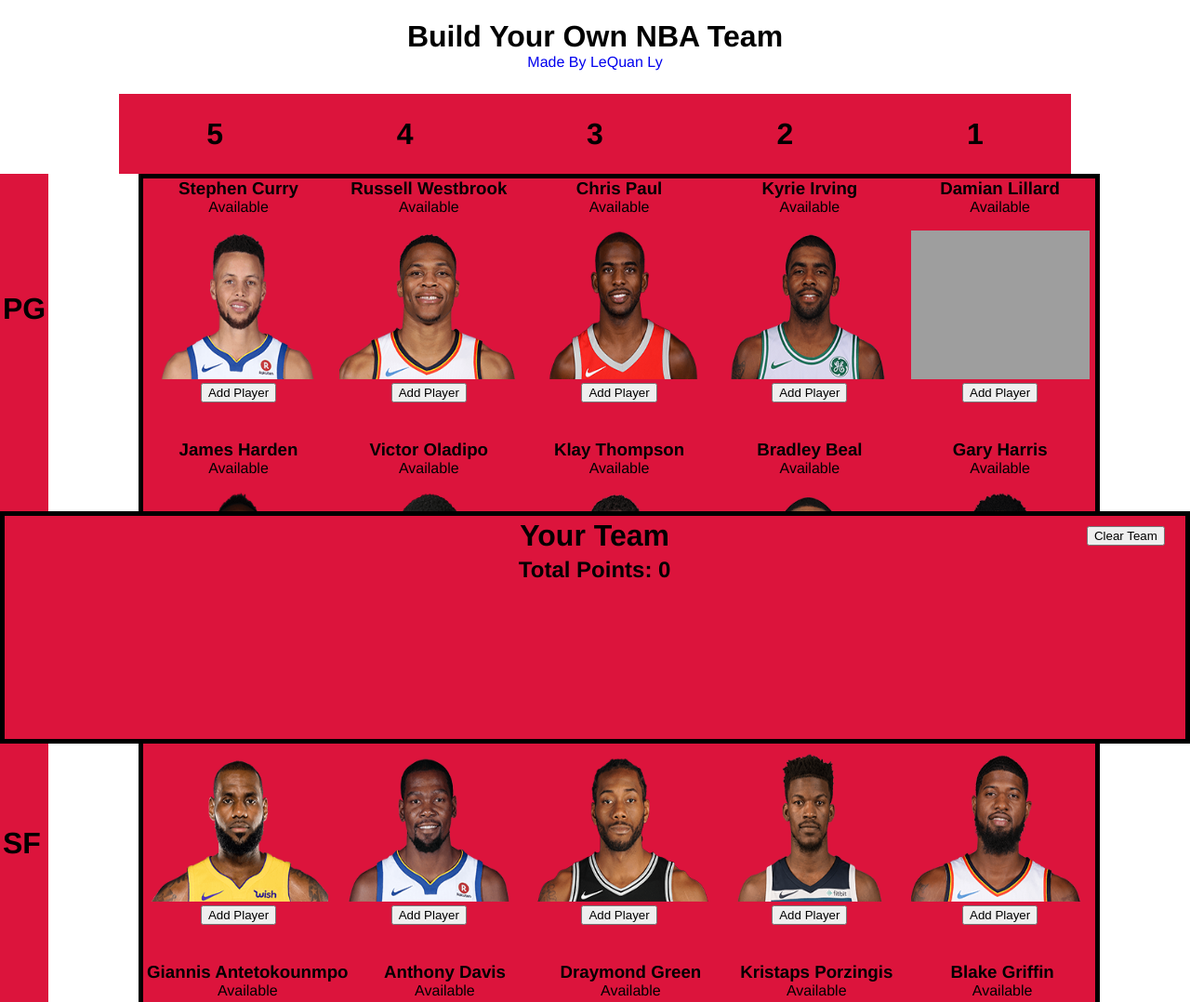
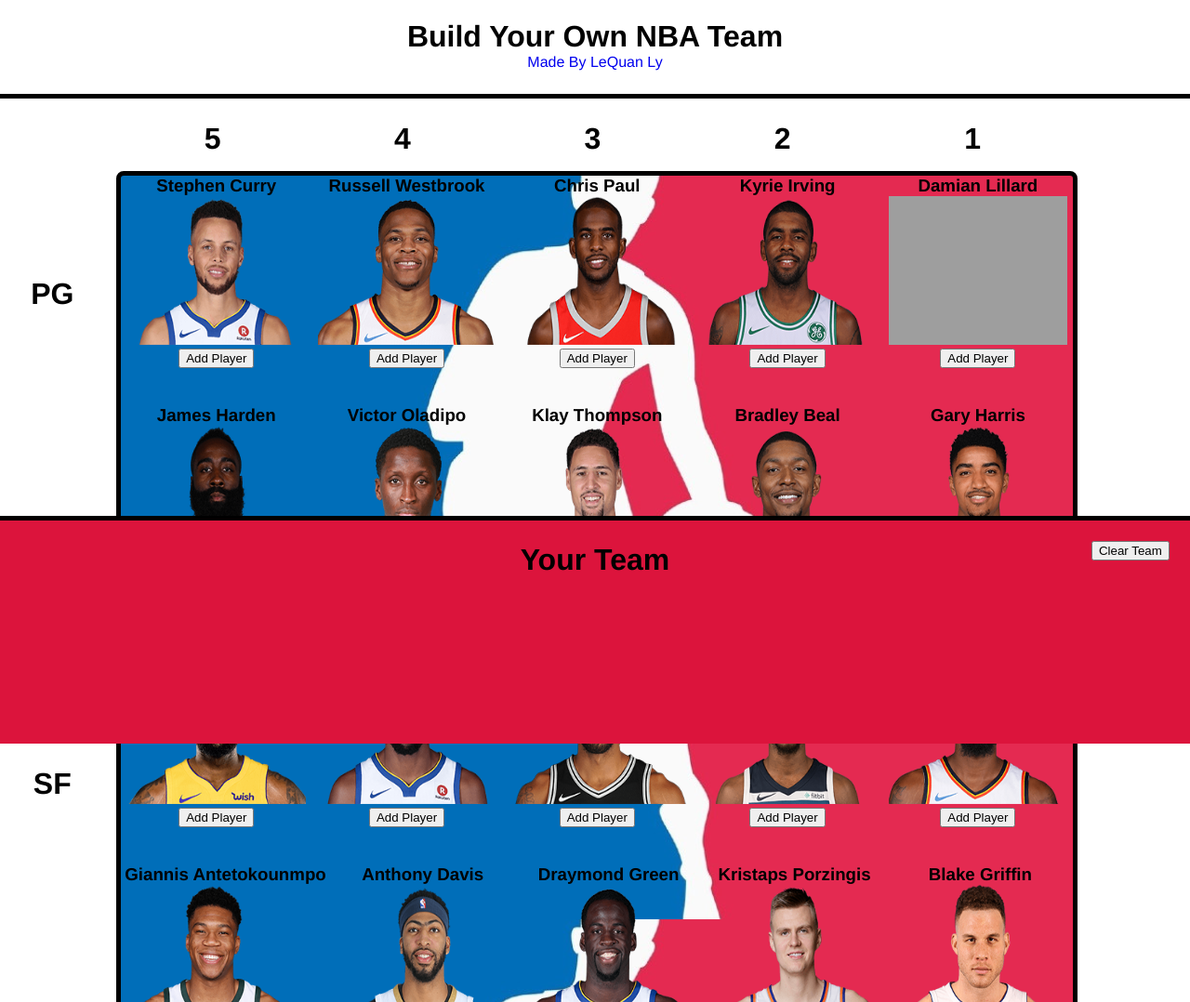
Before and after one commit to codekngswd/buildnbateam, a React app: page / in a window 1280 px wide. Shown: the top 1078 px of the page at 93% size. Built offline with nearby package versions, Linux system fonts and the light colour scheme; grey boxes are pictures that could not be loaded.

Commit message:
Interface suffice. Functionality going forward: availability disabling add player button. Calculate possible players left by points versus total points.

```diff
--- a/src/components/App.js
+++ b/src/components/App.js
@@ -77,15 +77,25 @@
      * total points is equal to or greater than 15,
      * then set isDisabled to true and disable all
      * Player buttons  */
+    if (Object.keys(this.state.team).length < 5 && total >= 15) {
+      alert ("Team Size " + Object.keys(this.state.team).length + " Players with " + total + " Points.");
+    }
+
     if (Object.keys(this.state.team).length === 5 && total > 15) {
       isDisabled = true;
-    } else if (Object.keys(this.state.team).length === 5 || total >= 15) {
+      alert ("Total Points: " + total + ". Too high.");
+    }
+
+    if (Object.keys(this.state.team).length === 5 && total < 15) {
+      isDisabled = true;
+      alert ("Total Points: " + total + ". Too low.");
+    }
+
+    if (Object.keys(this.state.team).length === 5 || total >= 15) {
       isDisabled = true;
     } else {
       isDisabled = false;
     }
-
-    // if (Object.keys(this.state.team).length === 5 && total > 15)
 
     return (
       <div>
@@ -102,9 +112,9 @@
         Functionality:
         - Add Player
         */}
-        <div>
+        <div class="grid-container">
           {/** Horizontal Table that indicates Player Point value */}
-          <table id="pointsTitle">
+          <table class="title" id="pointsTitle">
             <tbody>
               <tr>
                 <td><h1>5</h1></td>
@@ -117,7 +127,7 @@
           </table>
 
           {/** Vertical Table that indicates Player Position */}
-          <table id="positionsTitle">
+          <table class="menu" id="positionsTitle">
             <tbody>
               <tr>
                 <td><h1>PG</h1></td>
@@ -137,7 +147,7 @@
             </tbody>
           </table>
 
-          <div id="playerContainer">
+          <div class="content background" id="playerContainer">
             {Object.keys(this.state.players).map(key => (
               <ProviderIsDisabled key={key} value={isDisabled}>
                 <ProviderAddToTeam value={() => this.addToTeam(key)}>
--- a/src/components/Player.js
+++ b/src/components/Player.js
@@ -15,8 +15,6 @@
             <div id="player">
                 <h3>{name}</h3>
 
-                <p>{status}</p>
-
                 <img src={image} alt={name} />
 
                 <AddPlayer />
--- a/src/components/Team.js
+++ b/src/components/Team.js
@@ -14,8 +14,8 @@
 
     return (
       <div id="playerChoice" key={key}>
-        <h3>{player.position}: {player.name}</h3>
-        <p>{player.value}</p>
+        <h3>{player.name} ({player.value})</h3>
+
         <img src={player.image} alt={player.name} />
         <button onClick={() => this.props.removeFromTeam(key)}>&times;</button>
       </div>
@@ -42,11 +42,6 @@
               <td><h1>Your Team</h1></td>
               <td><button id="clearTeamButton" onClick={this.props.clearTeamState}>Clear Team</button></td>
             </tr>
-            <tr>
-              <td></td>
-              <td><h2>Total Points: {total}</h2></td>
-              <td></td>
-            </tr>
           </tbody>
         </table>
 
--- a/src/css/app.css
+++ b/src/css/app.css
@@ -1,20 +1,47 @@
 /** App.js */
 #pointsTitle {
     width: 80vw;
-
-    margin-left: auto;
-    margin-right: auto;
-
-    background: crimson;
 }
 
 #pointsTitle td {
     text-align: center;
 }
 
+#pointsTitle h1 {
+    margin-bottom: 0;
+}
+
 #positionsTitle {
-    float: left;
-    height: 180vh;
+    height: 165vh;
+}
 
-    background: crimson;
+#positionsTitle td {
+    text-align: center;
 }
+
+.grid-container {
+    display: grid;
+    grid-gap: 1vw;
+}
+
+.menu {
+    grid-column-start: 1;
+    grid-column-end: 2;
+
+    grid-row-start: 2;
+    grid-row-end: 5;
+}
+
+.title {
+    grid-column-start: 2;
+    grid-column-end: 4;
+    grid-row: 1;
+}
+
+.content {
+    grid-column-start: 2;
+    grid-column-end: 4;
+
+    grid-row-start: 2;
+    grid-row-end: 5;
+}
--- a/src/css/header.css
+++ b/src/css/header.css
@@ -1,6 +1,8 @@
 header {
     text-align: center;
     height: 10vh;
+
+    border-bottom: 5px solid black;
 }
 
 header h1 {
--- a/src/css/player.css
+++ b/src/css/player.css
@@ -2,13 +2,17 @@
     width: 80vw;
     display: flex;
     flex-wrap: wrap;
-    background: crimson;
     border: 5px solid black;
+    border-radius: 8px;
+    margin-bottom: 45vh;
+}
 
-    margin-bottom: 45vh;
-
-    margin-left: auto;
-    margin-right: auto;
+.background {
+    background-image: url("../images/background.jpg");
+    background-position: center center;
+	background-repeat: no-repeat;
+	background-attachment: fixed;
+	background-size: cover;
 }
 
 #player {
--- a/src/css/team.css
+++ b/src/css/team.css
@@ -18,15 +18,20 @@
 }
 
 #playerChoice img {
+    display: block;
     width: 10vw;
     height: 15vh;
+
+    margin-left: auto;
+    margin-right: auto;
 }
 
 #teamContainer {
     height: 30vh;
-    border: 5px solid black;
+    border-top: 5px solid black;
 
-    background: crimson;
+    background-color: rgba(220, 20, 60, 1);
+
 
     position: fixed;
     bottom: 0;
@@ -46,7 +51,6 @@
 #teamContainerTitle h1 {
     text-align: center;
 
-    margin-top: 0;
     margin-bottom: 0;
 }
 
```
Also changed, not shown: src/images/background.jpg (renamed from public/images/background.jpg), src/images/background.png (added).
